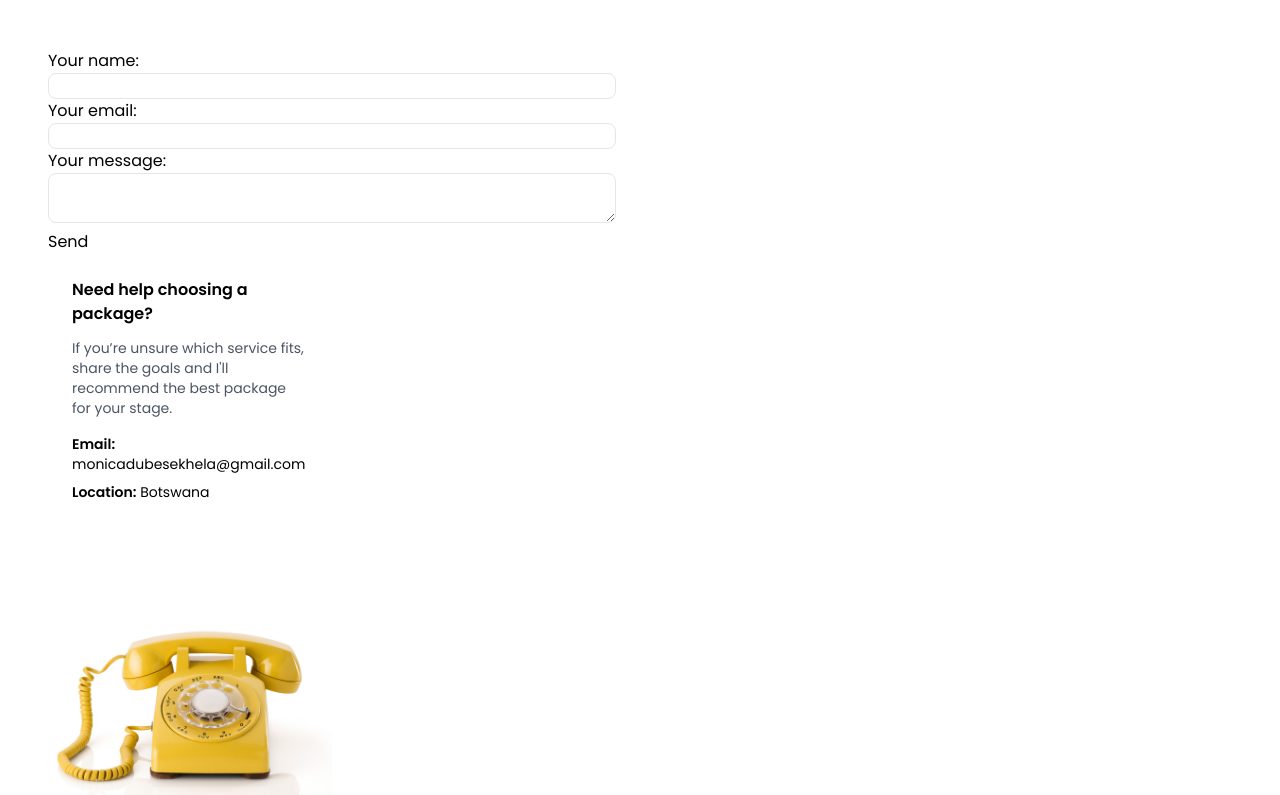
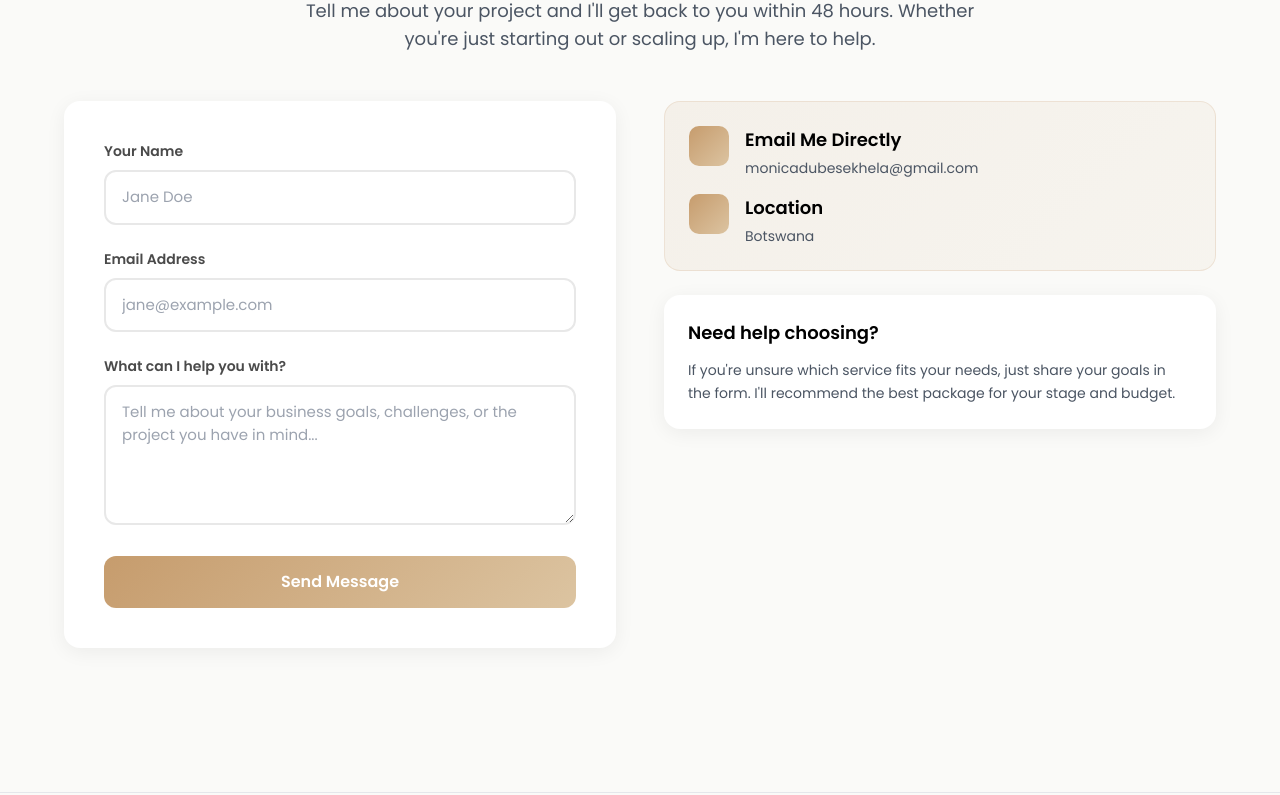
Before and after one commit to Monica4eva/Portfolio, a plain HTML site: page contact.html in a window 1280 px wide. Shown: the part 219-1014 px from the top of the page. Drawn offline with nearby package versions, Linux system fonts and the light colour scheme.

Commit message:
updated contact

```diff
--- a/contact.html
+++ b/contact.html
@@ -4,22 +4,102 @@
 <meta charset="utf-8" />
 <meta name="viewport" content="width=device-width,initial-scale=1" />
 <title>Contact — Monica Dube-Sekhwela</title>
-
-  <link href="https://fonts.googleapis.com/css2?family=Playfair+Display:wght@400;700;900&family=Poppins:wght@300;400;600,700&display=swap" rel="stylesheet">
+<link href="https://fonts.googleapis.com/css2?family=Playfair+Display:wght@400;700;900&family=Poppins:wght@300;400;600;700&display=swap" rel="stylesheet">
 <script src="https://cdn.tailwindcss.com"></script>
-
 <style>
 :root{
 --gold:#C69C6D;
 --light-brown:#DCC4A1;
 --muted:#6B5B4A;
 }
-    body{ font-family:'Poppins',sans-serif; }
+body{ font-family:'Poppins',sans-serif; background: #FAFAF8; }
 .serif{ font-family:'Playfair Display',serif; }
-    .reveal{ opacity:0; transform: translateY(10px); transition: all .6s ease; }
+.reveal{ opacity:0; transform: translateY(20px); transition: all .6s ease; }
 .reveal.visible{ opacity:1; transform: translateY(0); }
-    input, textarea { border:1px solid #E6E6E6; padding:12px; border-radius:8px; width:100%; font-size:14px; }
-    .soft-panel { background: rgba(255,255,255,0.85); border-radius: 12px; }
+
+/* Beautiful form styling */
+.form-group {
+  margin-bottom: 1.5rem;
+}
+
+.form-label {
+  display: block;
+  font-size: 14px;
+  font-weight: 600;
+  color: #4A4A4A;
+  margin-bottom: 0.5rem;
+}
+
+.form-input, .form-textarea {
+  width: 100%;
+  padding: 14px 16px;
+  border: 2px solid #E8E8E8;
+  border-radius: 12px;
+  font-size: 15px;
+  transition: all 0.3s ease;
+  background: white;
+  font-family: 'Poppins', sans-serif;
+}
+
+.form-input:focus, .form-textarea:focus {
+  outline: none;
+  border-color: var(--gold);
+  box-shadow: 0 0 0 3px rgba(198, 156, 109, 0.1);
+}
+
+.form-textarea {
+  min-height: 140px;
+  resize: vertical;
+}
+
+.submit-btn {
+  background: linear-gradient(135deg, var(--gold), var(--light-brown));
+  color: white;
+  padding: 14px 32px;
+  border-radius: 12px;
+  font-weight: 600;
+  border: none;
+  cursor: pointer;
+  transition: all 0.3s ease;
+  width: 100%;
+  font-size: 16px;
+}
+
+.submit-btn:hover {
+  transform: translateY(-2px);
+  box-shadow: 0 8px 20px rgba(198, 156, 109, 0.3);
+}
+
+.soft-panel {
+  background: white;
+  border-radius: 16px;
+  box-shadow: 0 4px 20px rgba(0,0,0,0.06);
+}
+
+.phone-mockup {
+  position: relative;
+  max-width: 280px;
+  margin: 0 auto;
+}
+
+.info-card {
+  background: linear-gradient(135deg, rgba(198, 156, 109, 0.1), rgba(220, 196, 161, 0.1));
+  border-radius: 16px;
+  padding: 1.5rem;
+  border: 1px solid rgba(198, 156, 109, 0.2);
+}
+
+.contact-icon {
+  width: 40px;
+  height: 40px;
+  border-radius: 10px;
+  display: flex;
+  align-items: center;
+  justify-content: center;
+  background: linear-gradient(135deg, var(--gold), var(--light-brown));
+  color: white;
+  font-size: 18px;
+}
 </style>
 </head>
 <body>
@@ -27,72 +107,80 @@
 <nav class="container mx-auto px-6 flex items-center justify-between">
 <a href="index.html" class="flex items-center gap-3">
 <div class="w-10 h-10 rounded-full flex items-center justify-center" style="background:linear-gradient(180deg,var(--gold),var(--light-brown));">
-          <span class="serif text-white">M</span>
+<span class="serif text-white text-lg">M</span>
 </div>
-        <div class="serif font-bold">Monica Dube-Sekhwela</div>
+<div class="serif font-bold text-lg">Monica Dube-Sekhwela</div>
 </a>
-
-      <ul class="hidden md:flex gap-8 items-center text-sm">
-        <li><a href="about.html">About</a></li>
-        <li><a href="blog.html">Blog</a></li>
-        <li><a href="services.html">Services</a></li>
+<ul class="hidden md:flex gap-8 items-center text-sm font-medium">
+<li><a href="about.html" class="hover:text-gray-600 transition">About</a></li>
+<li><a href="blog.html" class="hover:text-gray-600 transition">Blog</a></li>
+<li><a href="services.html" class="hover:text-gray-600 transition">Services</a></li>
 </ul>
 </nav>
 </header>
 
-  <main class="container mx-auto px-6 py-12">
-    <div class="md:flex md:gap-12">
-      <div class="md:w-1/2 reveal">
-        <h1 class="serif text-3xl font-bold">Work with me</h1>
-        <p class="mt-4 text-gray-600">Tell me about your project and I’ll get back within 48 hours.</p>
+<main class="container mx-auto px-6 py-16">
+<div class="text-center mb-12 reveal">
+<h1 class="serif text-4xl md:text-5xl font-bold mb-4">Let's Work Together</h1>
+<p class="text-gray-600 text-lg max-w-2xl mx-auto">Tell me about your project and I'll get back to you within 48 hours. Whether you're just starting out or scaling up, I'm here to help.</p>
+</div>
 
-       <div class="mt-8 soft-panel p-6">
-  <form
-  action="https://formspree.io/f/xyzvryvw"
-  method="POST"
->
- <div class="contact-form">
-  <form>
-    <!-- New field for Name -->
-    <label>
-      Your name:
-      <input type="text" name="name">
-    </label>
+<div class="grid md:grid-cols-2 gap-12 items-start max-w-6xl mx-auto">
+<!-- Form Section -->
+<div class="reveal soft-panel p-8 md:p-10">
+<form action="https://formspree.io/f/xyzvryvw" method="POST" id="contactForm">
+<div class="form-group">
+<label class="form-label">Your Name</label>
+<input type="text" name="name" class="form-input" placeholder="Jane Doe" required>
+</div>
 
-    <!-- Existing fields -->
-    <label>
-      Your email:
-      <input type="email" name="email">
-    </label>
-    <label>
-      Your message:
-      <textarea name="message"></textarea>
-    </label>
-    <!-- your other form fields go here -->
-    <button type="submit">Send</button>
+<div class="form-group">
+<label class="form-label">Email Address</label>
+<input type="email" name="email" class="form-input" placeholder="jane@example.com" required>
+</div>
+
+<div class="form-group">
+<label class="form-label">What can I help you with?</label>
+<textarea name="message" class="form-textarea" placeholder="Tell me about your business goals, challenges, or the project you have in mind..." required></textarea>
+</div>
+
+<button type="submit" class="submit-btn">Send Message</button>
 </form>
 </div>
 
-      <aside class="md:w-1/2 reveal mt-8 md:mt-0">
-        <div class="soft-panel p-6 rounded-xl">
-          <h3 class="font-semibold">Need help choosing a package?</h3>
-          <p class="mt-3 text-sm text-gray-600">If you’re unsure which service fits, share the goals and I'll recommend the best package for your stage.</p>
-          <div class="mt-4">
-            <div class="text-sm"><strong>Email:</strong> monicadubesekhela@gmail.com</div>
-            <div class="text-sm mt-2"><strong>Location:</strong> Botswana</div>
+<!-- Side Panel with Phone -->
+<div class="reveal space-y-6">
+<!-- Info Card -->
+<div class="info-card">
+<div class="flex items-start gap-4 mb-4">
+<div class="contact-icon"></div>
+<div>
+<h3 class="font-semibold text-lg mb-1">Email Me Directly</h3>
+<p class="text-sm text-gray-600">monicadubesekhela@gmail.com</p>
+</div>
+</div>
+<div class="flex items-start gap-4">
+<div class="contact-icon"></div>
+<div>
+<h3 class="font-semibold text-lg mb-1">Location</h3>
+<p class="text-sm text-gray-600">Botswana</p>
+</div>
 </div>
 </div>
 
-        <div class="mt-6">
-          <img src="contact.png" class="rounded-xl w-full object-cover" />
+<!-- Help Section -->
+<div class="soft-panel p-6">
+<h3 class="font-semibold text-lg mb-3">Need help choosing?</h3>
+<p class="text-sm text-gray-600 leading-relaxed">If you're unsure which service fits your needs, just share your goals in the form. I'll recommend the best package for your stage and budget.</p>
 </div>
-      </aside>
-    </div>
+
+<!-- Phone Mockup -->
+
 </main>
 
-  <footer class="border-t py-8">
+<footer class="border-t py-8 mt-20">
 <div class="container mx-auto px-6 text-center text-sm text-gray-600">
-      &copy; <span id="y4"></span> Monica Dube-Sekhwela
+&copy; <span id="y4"></span> Monica Dube-Sekhwela. Building businesses that honor both ambition and presence.
 </div>
 </footer>
 
@@ -101,14 +189,17 @@
 
 const revealEls = document.querySelectorAll('.reveal');
 const io = new IntersectionObserver((entries) => {
-      entries.forEach(e => { if(e.isIntersecting) e.target.classList.add('visible'); });
-    }, {threshold:0.12});
+entries.forEach(e => {
+if(e.isIntersecting) {
+e.target.classList.add('visible');
+}
+});
+}, {threshold:0.15});
 revealEls.forEach(n => io.observe(n));
 
-    document.getElementById('contactForm').addEventListener('submit', function(e){
-      e.preventDefault();
-      alert('This form is a placeholder. Replace with your email or form-handling integration.');
-      e.target.reset();
+document.getElementById('contactForm').addEventListener('submit', function(e) {
+// Form will submit to Formspree naturally
+// You can add a success message here if needed
 });
 </script>
 </body>
```
Lines whose indentation alone changed are shown as unchanged.
